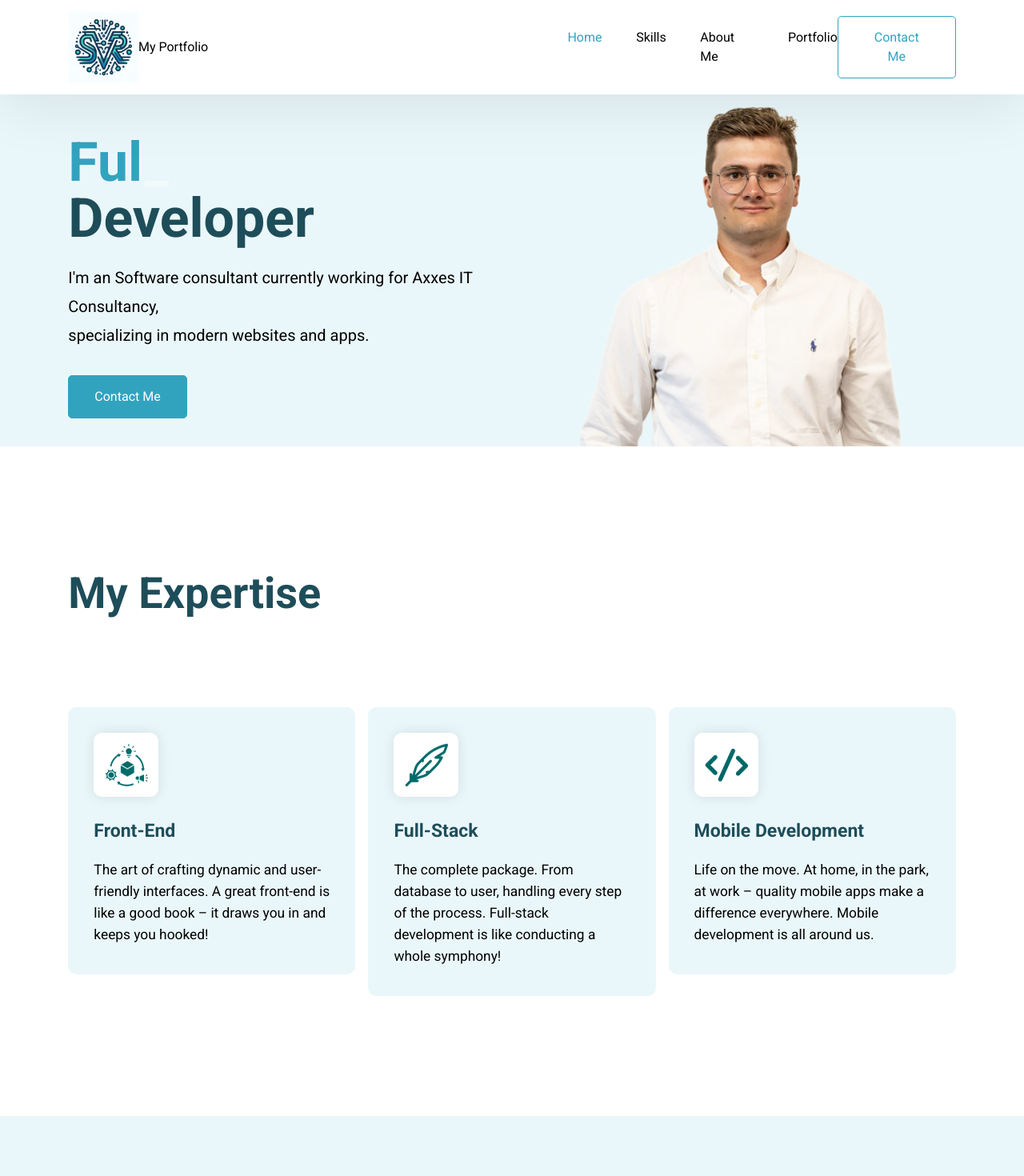
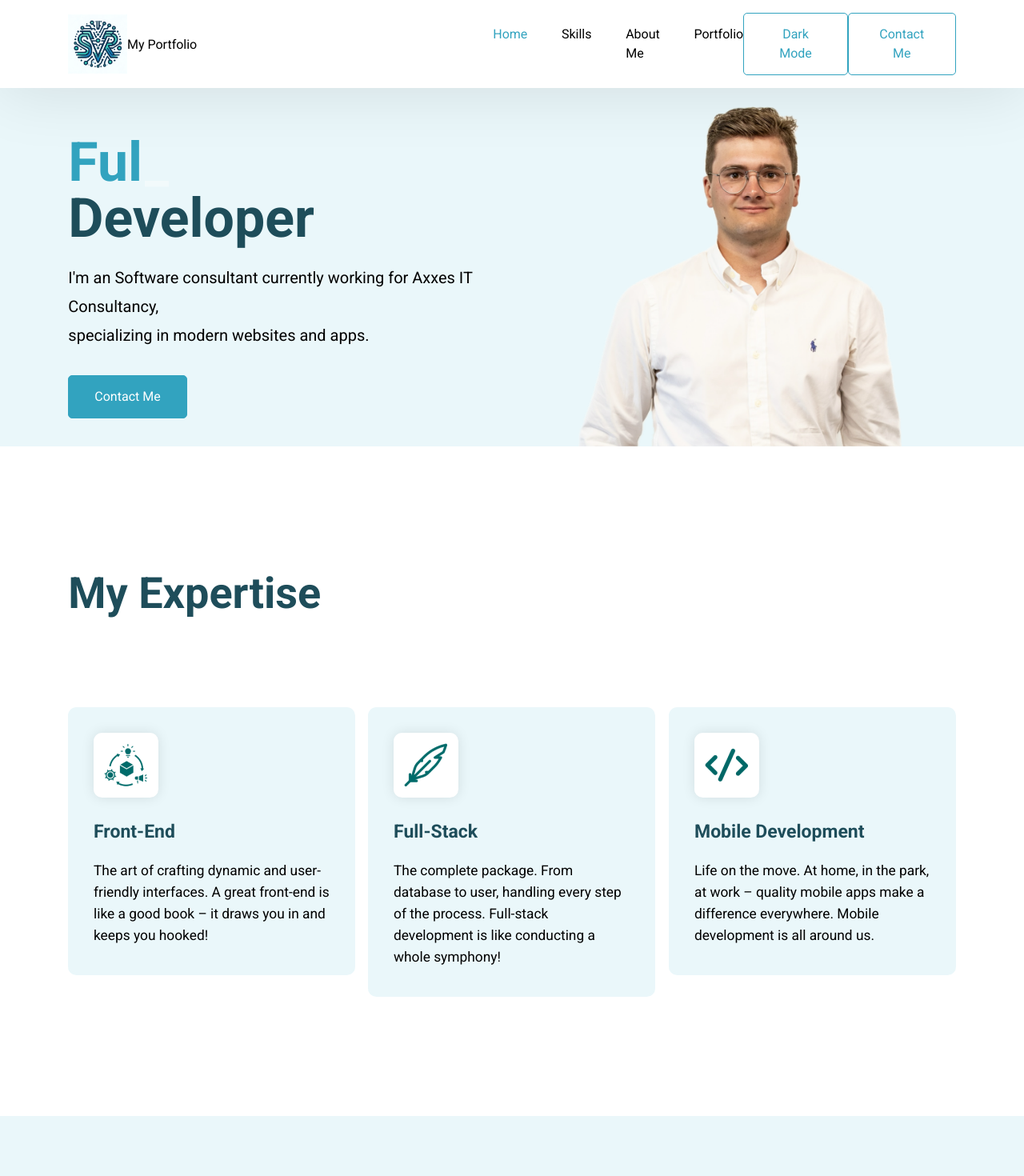
Before and after one commit to SanderVanryckeghem/SanderVanryckeghem, a React (Create React App) app: page / in a window 1280 px wide. Shown: the top 1470 px of the page at 80% size. Built offline with nearby package versions, Linux system fonts and the light colour scheme.

Commit message:
add a darkmode and some animations

```diff
--- a/package.json
+++ b/package.json
@@ -14,6 +14,7 @@
     "@types/node": "^16.7.13",
     "@types/react": "^18.0.0",
     "@types/react-dom": "^18.0.0",
+    "animate.css": "^4.1.1",
     "react": "^18.2.0",
     "react-dom": "^18.2.0",
     "react-particle-animation": "^2.0.2",
--- a/src/App.css
+++ b/src/App.css
@@ -30,16 +30,21 @@ img {
   --white: #ffffff; /* Zuiver wit */
   --black: #000000; /* Zuiver zwart */
 
-  /*--primary: #8bc34a; /* Hoofdkleur: een frisse groentint */
-  /*--heading-color: #5a8b32; /* Kopkleur: diep groen voor contrast */
-  /*--bg-shade: #f1f8e9; /* Achtergrond: zeer lichte groentint */
-  /*--accent: #fdd835; /* Accent: levendige gele tint */
-  /*--dark-shade: #33691e; /* Donkere tint: diepgroen voor diepe contrasten */
-  /*--light-shade: #dcedc8; /* Lichtere tint: pastelgroen voor highlights */
-  /*--secondary: #aed581; /* Secundaire kleur: een zachte groentint */
-  /*--white: #ffffff; /* Zuiver wit */
-  /*--black: #000000; /* Zuiver zwart */
+
 }
+
+body.dark-mode {
+  --primary: #8bc34a; /* Hoofdkleur: een frisse groentint */
+  --heading-color: #5a8b32; /* Kopkleur: diep groen voor contrast */
+  --bg-shade: #f1f8e9; /* Achtergrond: zeer lichte groentint */
+  --accent: #fdd835; /* Accent: levendige gele tint */
+  --dark-shade: #33691e; /* Donkere tint: diepgroen voor diepe contrasten */
+  --light-shade: #dcedc8; /* Lichtere tint: pastelgroen voor highlights */
+  --secondary: #aed581; /* Secundaire kleur: een zachte groentint */
+  --white: #ffffff; /* Zuiver wit */
+  --black: #000000; /* Zuiver zwart */
+}
+
 .btn {
   font-family: "Roboto";
   display: inline-block;
--- a/src/Pages/Home/MySkills.tsx
+++ b/src/Pages/Home/MySkills.tsx
@@ -1,4 +1,5 @@
 import data from "../../data/index.json";
+import "animate.css"
 export default function MySkills() {
   return (
     <section className="skills-section" id="mySkills">
@@ -7,13 +8,15 @@ export default function MySkills() {
       </div>
       <div className="skills-section-container">
         {data?.skills?.map((item, index) => (
+            <div className="animate__animated animate__flipInX">
                 <div key={index} className="skills-section-card">
                     <div className="skills-section-img">
-              <img src={item.src} alt="Product Chain" />
+                        <img src={item.src} alt="Product Chain"/>
                     </div>
                     <div className="skills-section-card-content">
                         <h3 className="skills-section-title">{item.title}</h3>
                         <p className="skills-section-description">{item.description}</p>
+                    </div>
                 </div>
             </div>
         ))}
--- a/src/Pages/Home/Navbar.tsx
+++ b/src/Pages/Home/Navbar.tsx
@@ -9,9 +9,16 @@ import {
 } from "react-scroll";
 function Navbar() {
   const [navActive, setNavActive] = useState(false);
+  const [isDarkMode, setIsDarkMode] = useState(() => {
+    return localStorage.getItem('darkMode') === 'true';
+  });
 
   const toggleNav = () => {
     setNavActive(!navActive);
+  };
+
+  const toggleDarkMode = () => {
+    setIsDarkMode(!isDarkMode);
   };
 
   const closeMenu = () => {
@@ -38,10 +45,15 @@ function Navbar() {
     }
   }, []);
 
+  useEffect(() => {
+    document.body.classList.toggle('dark-mode', isDarkMode);
+    localStorage.setItem('darkMode', isDarkMode.toString());
+  }, [isDarkMode]);
+
   return (
       <nav className={`navbar ${navActive ? "active" : ""}`}>
         <div className="navbar-logo-name">
-        <img className="navbar-img" src="./logo1.png" alt={"logo"} />
+          <img className="navbar-img" src="./logo1.png" alt={"logo"}/>
           <p>My Portfolio</p>
         </div>
         <a
@@ -112,6 +124,9 @@ function Navbar() {
             </li>
           </ul>
         </div>
+        <button onClick={toggleDarkMode} className="btn btn-outline-primary">
+          {isDarkMode ? 'Light Mode' : 'Dark Mode'}
+        </button>
         <Link
             onClick={closeMenu}
             activeClass="navbar-active-content"
```
Also changed, not shown: 1 other file (tests, documents, lock files or other folders). Lines whose indentation alone changed are shown as unchanged.
